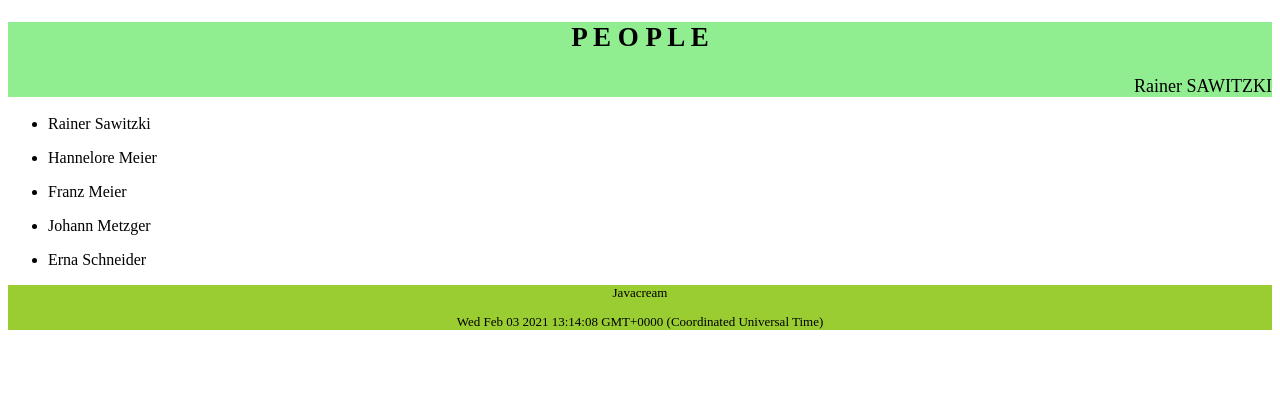
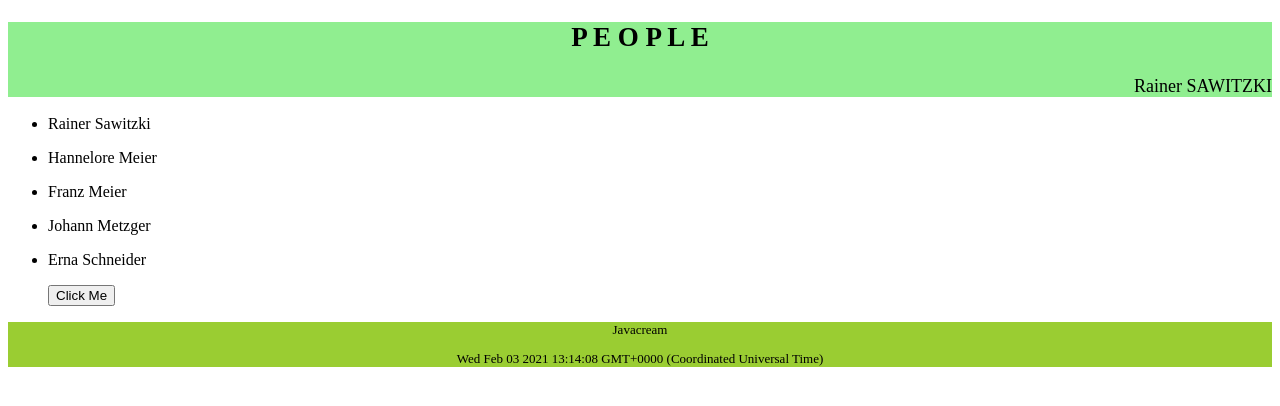
Before and after one commit to Javacream/org.javacream.training.angular, an Angular app in the folder training/: page / in a window 1280 px wide. Shown: the top 406 px of the page. Built offline with nearby package versions, Linux system fonts and the light colour scheme.

Commit message:
introduce switch detail

```diff
--- a/training/src/app/people/components/clock/clock.component.ts
+++ b/training/src/app/people/components/clock/clock.component.ts
@@ -10,7 +10,7 @@ export class ClockComponent implements OnInit {
   constructor() { }
 
   ngOnInit(): void {
-    setInterval(() => this.actualTime = new Date(), 5000)
+    setInterval(() => this.actualTime = new Date(), 1000)
   }
 
   actualTime = new Date()
--- a/training/src/app/people/components/peoplelist/peoplelist.component.html
+++ b/training/src/app/people/components/peoplelist/peoplelist.component.html
@@ -1,3 +1,4 @@
 <ul>
-    <li *ngFor="let p of peopleList"><app-person [person]="p"></app-person></li>
+    <li *ngFor="let p of peopleList"><app-person [person]="p" [detail]="detail"></app-person></li>
+    <button (click)="switchDetail()">Click Me</button>
 </ul>
--- a/training/src/app/people/components/peoplelist/peoplelist.component.ts
+++ b/training/src/app/people/components/peoplelist/peoplelist.component.ts
@@ -16,6 +16,9 @@ export class PeoplelistComponent implements OnInit {
 
   ngOnInit(): void {
   }
-
+  detail = false
+  switchDetail(){
+    this.detail = !this.detail
+  }
 
 }
--- a/training/src/app/people/components/person/person.component.html
+++ b/training/src/app/people/components/person/person.component.html
@@ -1 +1,2 @@
-<p>{{person.firstname}} {{person.lastname}}</p>
+<p *ngIf="!detail">{{person.firstname}} {{person.lastname}}</p>
+<p *ngIf="detail">id={{person.id}},lastname={{person.lastname}},firstname={{person.firstname}},gender={{person.gender}}, height={{person.height}}</p>
--- a/training/src/app/people/components/person/person.component.ts
+++ b/training/src/app/people/components/person/person.component.ts
@@ -14,5 +14,6 @@ export class PersonComponent implements OnInit {
   }
 
   @Input() person:Person | undefined
+  @Input() detail = false
 
 }
```
